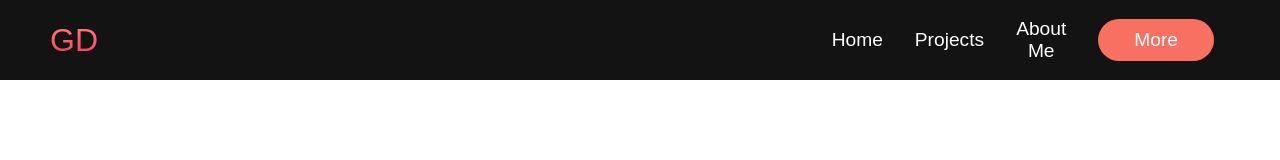
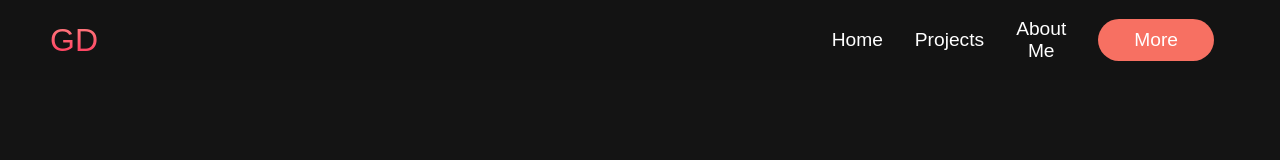
Before and after one commit to Gurdeep-Dhaliwal/Website, a plain HTML site: page index.html in a window 1280 px wide. Drawn offline with Linux system fonts and the light colour scheme.

Commit message:
main content
editing stylesheets for main content

```diff
--- a/index.html
+++ b/index.html
@@ -32,6 +32,14 @@
             </ul>
         </div>
     </nav>
+
+    <div class="main">
+        <div class="main_container">
+            <div class="main_content">
+                <h1></h1>
+            </div>
+        </div>
+    </div>
     <script src="app.js"></script>
 </body>
 </html>
--- a/style.css
+++ b/style.css
@@ -9,6 +9,7 @@ h1 {
     font-family: 'Kumbh Sans', sans-serif;
 }
 
+/* Navigation Bar */
 .navbar {
     background: #131313;
     height: 80px;
@@ -195,3 +196,24 @@ h1 {
         transform: translateY(-8px) rotate(-45deg);
     }
 }
+
+/* Main Content */
+
+.main {
+    background-color:  #141414;
+}
+
+.main_container {
+    display: grid;
+    grid-template-columns: 1fr 1fr;
+    align-items: center;
+    justify-self: center;
+    margin: 0 auto;
+    height: 100vh;
+    background-color: #141414;
+    z-index: 1;
+    width: 100%;
+    padding: 0 50px;
+}
+
+.main_content
```
